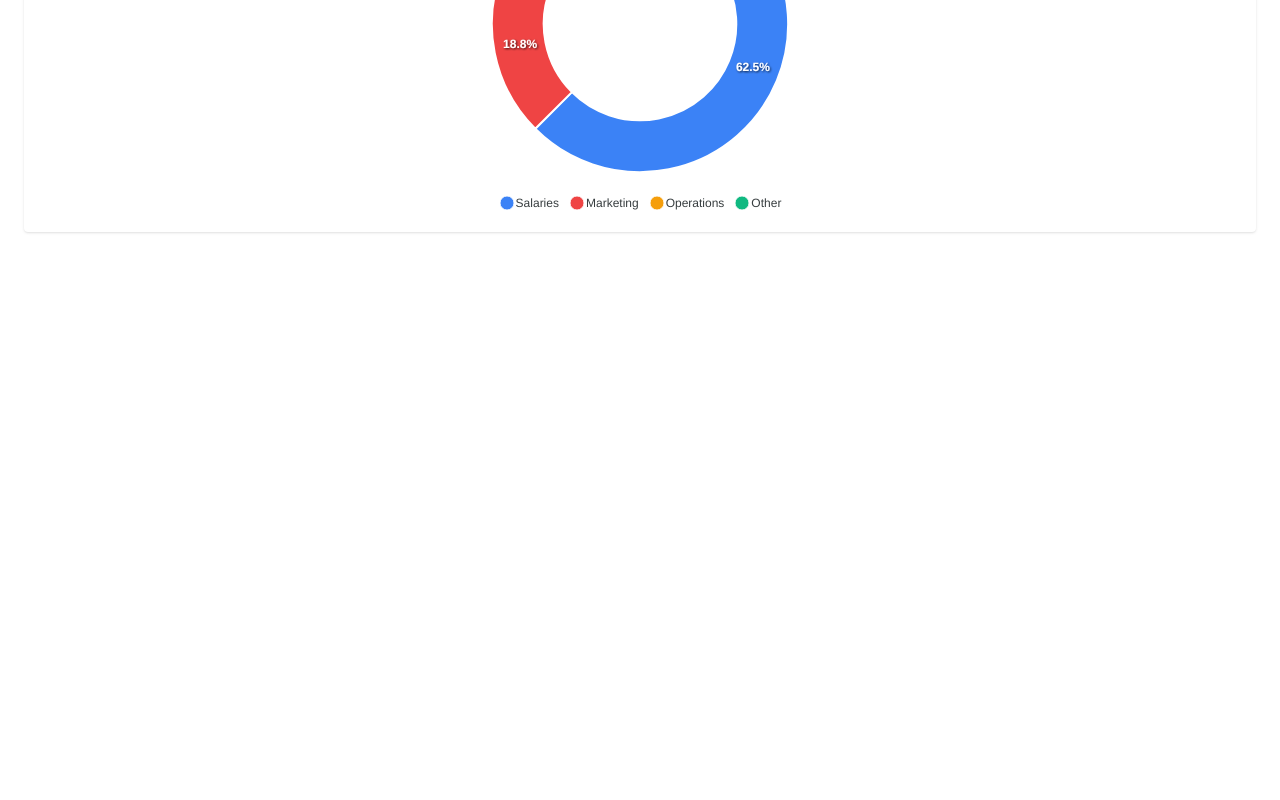
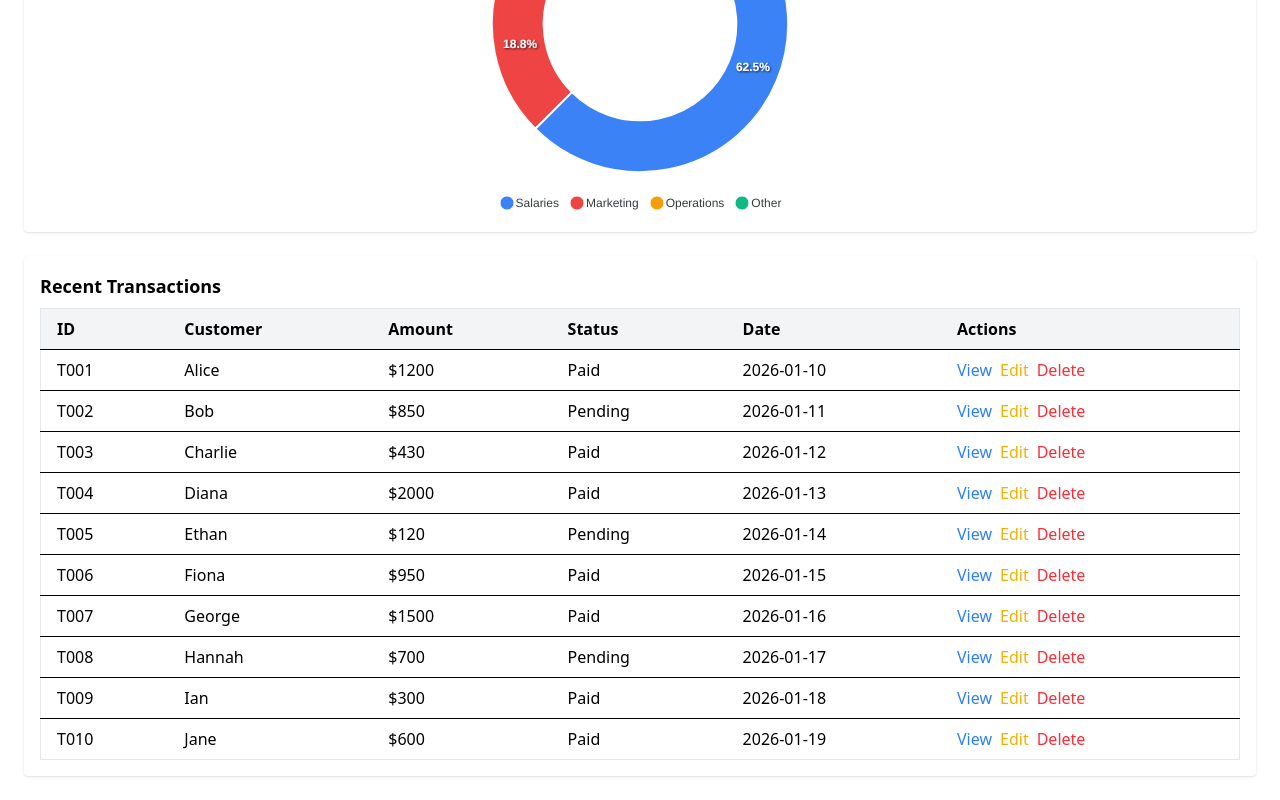
Before and after one commit to Arrrosec/finance-dashboard, a React (Vite) app: page / in a window 1280 px wide. Shown: the part 875-1675 px from the top of the page. Before the commit the page ends 1131 px from the top, so only its background shows below. Built offline with nearby package versions, Linux system fonts and the light colour scheme.

Commit message:
added rough table

```diff
--- a/src/components/tables/TransactionsTable.tsx
+++ b/src/components/tables/TransactionsTable.tsx
@@ -1,4 +1,4 @@
-import React from "react";
+
 import { transactions } from "../../data/mockTransaction";
 
 const TransactionsTable = () => {
@@ -13,6 +13,8 @@ const TransactionsTable = () => {
             <th className="px-4 py-2 text-left">Amount</th>
             <th className="px-4 py-2 text-left">Status</th>
             <th className="px-4 py-2 text-left">Date</th>
+            <th className="px-4 py-2 text-left">Actions</th>
+
           </tr>
         </thead>
         <tbody>
@@ -23,9 +25,15 @@ const TransactionsTable = () => {
             <td className="px-4 py-2">${t.amount}</td>
             <td className="px-4 py-2">{t.status}</td>
             <td className="px-4 py-2">{t.date}</td>
+            <td className="px-4 py-2 space-x-2">
+              <button className="text-blue-500 hover:underline">View</button>
+              <button className="text-yellow-500 hover:underline">Edit</button>
+              <button className="text-red-500 hover:underline">Delete</button>
+            </td>
           </tr>
         ))}
       </tbody>
+
       </table>
     </div>
   );
--- a/src/pages/Dashboard.tsx
+++ b/src/pages/Dashboard.tsx
@@ -2,6 +2,7 @@ import KPICard from "../components/cards/KPICard";
 import { kpis } from "../data/mockKPIs";
 import RevenueExpensesLineChart from "../components/charts/RevenueExpenesesLineChart";
 import ExpensesPieChart from "../components/charts/ExpensesPieChart";
+import TransactionsTable from "../components/tables/TransactionsTable";
 
 const Dashboard = () => {
   return (
@@ -16,6 +17,9 @@ const Dashboard = () => {
       {/* Charts */}
       <RevenueExpensesLineChart />
       <ExpensesPieChart />
+
+      {/* Transactions Table */}
+      <TransactionsTable />
     </div>
   );
 };
```
Lines whose indentation alone changed are shown as unchanged.
